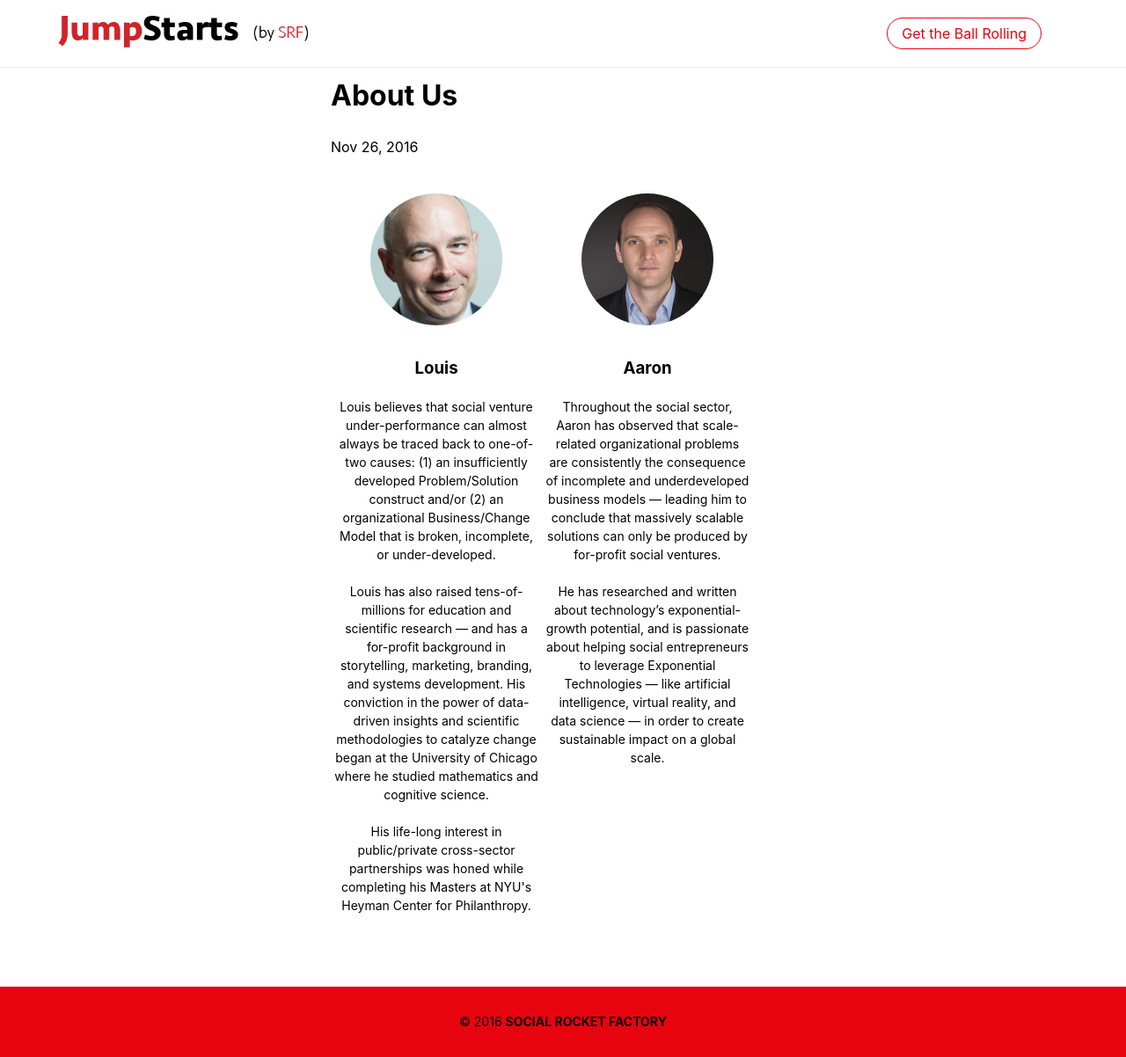
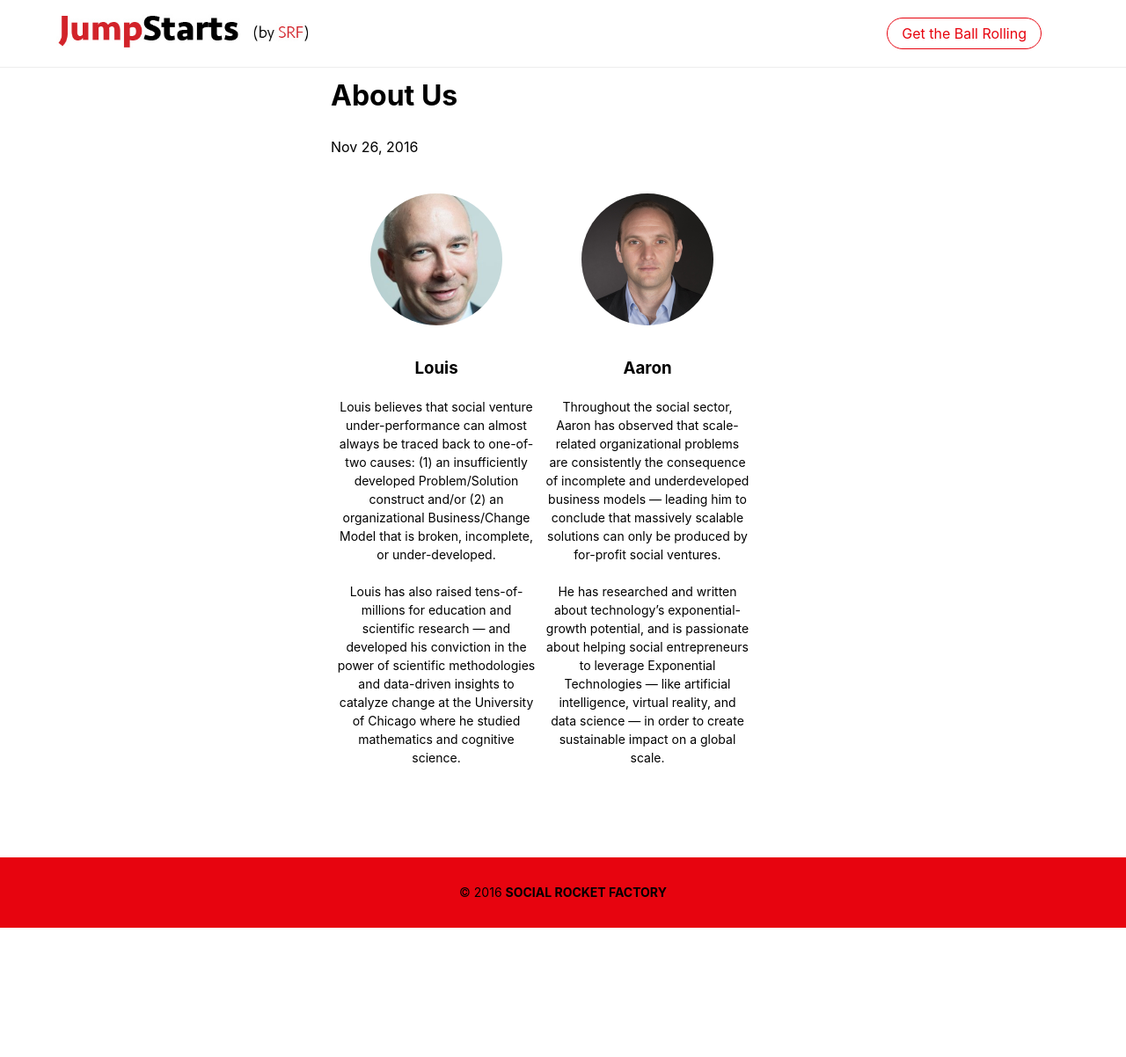
Before and after one commit to aaronergreen/jumpstarts, a Jekyll site: the page built from _about/about us.md, in a window 1280 px wide and 1202 px high. Shown: the whole window at 88% size. Built offline with Jekyll 4.4.1, drawn with Linux system fonts in a browser that asks for light colours.

Commit message:
louis bio

```diff
--- a/_about/about us.md
+++ b/_about/about us.md
@@ -19,9 +19,7 @@ section:
       <p class="f6 lh-copy measure-wide">
       Louis believes that social venture under-performance can almost always be traced back to one-of-two causes: (1) an insufficiently developed Problem/Solution construct and/or (2) an organizational Business/Change Model that is broken, incomplete, or under-developed.<br><br>
 
-      Louis has also raised tens-of-millions for education and scientific research — and has a for-profit background in storytelling, marketing, branding, and systems development. His conviction in the power of data-driven insights and scientific methodologies to catalyze change began at the University of Chicago where he studied mathematics and cognitive science.<br><br>
-
-      His life-long interest in public/private cross-sector partnerships was honed while completing his Masters at NYU's Heyman Center for Philanthropy.
+      Louis has also raised tens-of-millions for education and scientific research — and developed his conviction in the power of scientific methodologies and  data-driven insights to catalyze change at the University of Chicago where he studied mathematics and cognitive science.<br><br>
       </p>
   </div>
 
```
